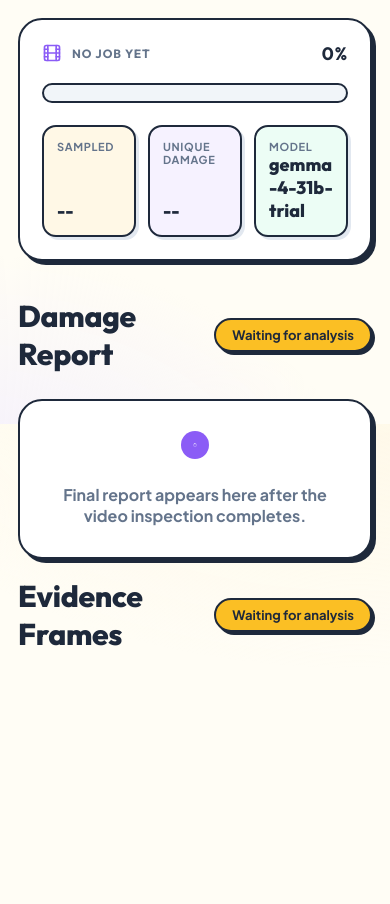
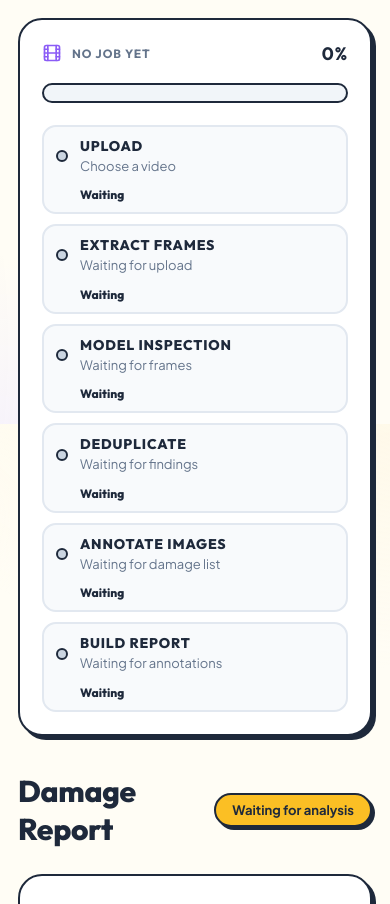
Before and after one commit to am-will/gemma-demos, a React (Vite) app in the folder car-damage/: page / in a window 390 px wide. Shown: the part 1264-2168 px from the top of the page. Before the commit the page ends 1999 px from the top, so only its background shows below. Built offline with nearby package versions, Linux system fonts and the light colour scheme.

Commit message:
Show damage analysis process dashboard

```diff
--- a/car-damage/src/main.jsx
+++ b/car-damage/src/main.jsx
@@ -1,6 +1,6 @@
 import React, { useEffect, useMemo, useRef, useState } from "react";
 import { createRoot } from "react-dom/client";
-import { AlertTriangle, CheckCircle2, Clipboard, Copy, Download, FileText, Film, FolderOpen, Gauge, Search, UploadCloud } from "lucide-react";
+import { AlertTriangle, CheckCircle2, Clipboard, Copy, Film, Gauge, Search, UploadCloud } from "lucide-react";
 import "./styles.css";
 
 const api = "";
@@ -45,7 +45,7 @@ function App() {
   async function startAnalysis() {
     if (!file || busy) return;
     setError("");
-    setJob(null);
+    setJob(makeUploadJob(0));
     setJobId(null);
     const form = new FormData();
     form.append("video", file);
@@ -55,14 +55,22 @@ function App() {
     form.append("frameConcurrency", settings.frameConcurrency);
     form.append("tileConcurrency", settings.tileConcurrency);
 
-    const response = await fetch(`${api}/api/analyze`, { method: "POST", body: form });
-    const data = await response.json();
-    if (!response.ok) {
-      setError(data.error || "Upload failed");
+    let data;
+    try {
+      data = await uploadAnalysis(form, (percent) => setJob(makeUploadJob(percent)));
+    } catch (uploadError) {
+      const message = uploadError instanceof Error ? uploadError.message : "Upload failed";
+      setError(message);
+      setJob({
+        status: "failed",
+        progress: 0,
+        message,
+        pipeline: makeUploadPipeline(0, "failed")
+      });
       return;
     }
     setJobId(data.jobId);
-    setJob({ status: "queued", progress: 0, message: "Queued video inspection" });
+    setJob({ status: "queued", progress: 3, message: "Queued video inspection", pipeline: makeUploadPipeline(100, "complete") });
     setCopied(false);
   }
 
@@ -179,18 +187,18 @@ function App() {
             <strong>{job?.progress || 0}%</strong>
           </div>
           <div className="meter"><div style={{ width: `${job?.progress || 0}%` }} /></div>
-          <div className="summaryGrid">
-            <Stat label="Sampled" value={job?.result?.sampledFrames ?? "--"} />
-            <Stat label="Unique damage" value={complete ? detections.length : "--"} />
-            <Stat label="Model" value={job?.settings?.model || "gemma-4-31b-trial"} />
+          <div className="processDashboard">
+            {(job?.pipeline || makeIdlePipeline()).map((step) => (
+              <div className={`processStep ${step.status}`} key={step.key}>
+                <span className="processDot" aria-hidden="true" />
+                <div className="processCopy">
+                  <strong>{step.label}</strong>
+                  <span>{step.detail}</span>
+                </div>
+                <small>{formatStepMeta(step)}</small>
+              </div>
+            ))}
           </div>
-          {complete ? (
-            <div className="downloads">
-              <a href={job.result.manifestUrl} target="_blank" rel="noreferrer"><Download size={16} /> Manifest</a>
-              {job.result.reportMarkdownUrl ? <a href={job.result.reportMarkdownUrl} target="_blank" rel="noreferrer"><FileText size={16} /> Report</a> : null}
-              <a href={`/outputs/jobs/${job.id}`} target="_blank" rel="noreferrer"><FolderOpen size={16} /> Output folder</a>
-            </div>
-          ) : null}
           {job?.status === "failed" ? <p className="error"><AlertTriangle size={16} />{job.error}</p> : null}
         </div>
       </section>
@@ -328,6 +336,74 @@ function formatReportText(report) {
   return lines.join("\n");
 }
 
+function uploadAnalysis(form, onUploadProgress) {
+  return new Promise((resolve, reject) => {
+    const xhr = new XMLHttpRequest();
+    xhr.open("POST", `${api}/api/analyze`);
+    xhr.upload.onprogress = (event) => {
+      if (!event.lengthComputable) return;
+      onUploadProgress?.(Math.round((event.loaded / event.total) * 100));
+    };
+    xhr.onload = () => {
+      let data = {};
+      try {
+        data = JSON.parse(xhr.responseText || "{}");
+      } catch {
+        reject(new Error("Upload returned an invalid response"));
+        return;
+      }
+      if (xhr.status >= 200 && xhr.status < 300) resolve(data);
+      else reject(new Error(data.error || "Upload failed"));
+    };
+    xhr.onerror = () => reject(new Error("Upload failed"));
+    xhr.send(form);
+  });
+}
+
+function makeIdlePipeline() {
+  return [
+    { key: "upload", label: "Upload", status: "pending", detail: "Choose a video", progress: 0 },
+    { key: "extract", label: "Extract frames", status: "pending", detail: "Waiting for upload", progress: 0 },
+    { key: "inspect", label: "Model inspection", status: "pending", detail: "Waiting for frames", progress: 0 },
+    { key: "dedupe", label: "Deduplicate", status: "pending", detail: "Waiting for findings", progress: 0 },
+    { key: "annotate", label: "Annotate images", status: "pending", detail: "Waiting for damage list", progress: 0 },
+    { key: "report", label: "Build report", status: "pending", detail: "Waiting for annotations", progress: 0 }
+  ];
+}
+
+function makeUploadPipeline(percent, status = "active") {
+  const pipeline = makeIdlePipeline();
+  pipeline[0] = {
+    ...pipeline[0],
+    status,
+    detail: status === "failed" ? "Upload failed" : `${Math.max(0, Math.min(100, percent))}% uploaded to local server`,
+    progress: Math.max(0, Math.min(1, percent / 100))
+  };
+  return pipeline;
+}
+
+function makeUploadJob(percent) {
+  return {
+    status: "uploading",
+    progress: Math.max(1, Math.min(4, Math.round(percent / 25))),
+    message: `Uploading video (${percent}%)`,
+    pipeline: makeUploadPipeline(percent)
+  };
+}
+
+function formatStepMeta(step) {
+  if (step.status === "complete") return step.elapsedMs ? formatDuration(step.elapsedMs) : "Done";
+  if (step.status === "active") return Number.isFinite(step.progress) ? `${Math.round(step.progress * 100)}%` : "Running";
+  if (step.status === "failed") return "Failed";
+  return "Waiting";
+}
+
+function formatDuration(ms) {
+  if (!Number.isFinite(ms)) return "";
+  if (ms < 1000) return `${Math.max(1, Math.round(ms))}ms`;
+  return `${(ms / 1000).toFixed(ms < 10000 ? 1 : 0)}s`;
+}
+
 function Stat({ label, value }) {
   return (
     <div className="stat">
--- a/car-damage/src/styles.css
+++ b/car-damage/src/styles.css
@@ -411,6 +411,94 @@ input:focus {
     #a78bfa 20px
   );
   transition: width 320ms var(--bounce);
+}
+
+.processDashboard {
+  display: grid;
+  gap: 10px;
+}
+
+.processStep {
+  display: grid;
+  grid-template-columns: auto minmax(0, 1fr) auto;
+  gap: 12px;
+  align-items: center;
+  min-height: 58px;
+  padding: 10px 12px;
+  border: 2px solid var(--line-soft);
+  border-radius: 14px;
+  background: #f8fafc;
+}
+
+.processStep.active {
+  border-color: var(--ink);
+  background: #fff8e6;
+  box-shadow: 3px 3px 0 0 var(--line-soft);
+}
+
+.processStep.complete {
+  border-color: #86efac;
+  background: #ecfdf5;
+}
+
+.processStep.failed {
+  border-color: var(--bad);
+  background: #fff1f3;
+}
+
+.processDot {
+  width: 12px;
+  height: 12px;
+  border: 2px solid var(--ink);
+  border-radius: 9999px;
+  background: #cbd5e1;
+}
+
+.processStep.active .processDot {
+  background: var(--amber);
+  animation: pulseDot 900ms ease-in-out infinite alternate;
+}
+
+.processStep.complete .processDot {
+  background: var(--mint);
+}
+
+.processStep.failed .processDot {
+  background: var(--bad);
+}
+
+.processCopy {
+  display: grid;
+  gap: 3px;
+  min-width: 0;
+}
+
+.processCopy strong {
+  font-family: "Outfit", system-ui, sans-serif;
+  font-size: 14px;
+  font-weight: 800;
+  text-transform: uppercase;
+  letter-spacing: 0.06em;
+}
+
+.processCopy span {
+  color: var(--muted);
+  font-size: 13px;
+  line-height: 1.35;
+  overflow-wrap: anywhere;
+}
+
+.processStep small {
+  color: var(--ink);
+  font-family: "Outfit", system-ui, sans-serif;
+  font-size: 12px;
+  font-weight: 800;
+  white-space: nowrap;
+}
+
+@keyframes pulseDot {
+  from { transform: scale(0.82); }
+  to { transform: scale(1.1); }
 }
 
 .summaryGrid {
@@ -879,6 +967,12 @@ h3 {
   .summaryGrid { grid-template-columns: repeat(3, 1fr); }
   .stat { min-height: 80px; }
   .stat strong { font-size: 18px; }
+  .processStep {
+    grid-template-columns: auto minmax(0, 1fr);
+  }
+  .processStep small {
+    grid-column: 2;
+  }
 }
 
 @media (prefers-reduced-motion: reduce) {
@@ -886,8 +980,10 @@ h3 {
   .card,
   .primary,
   .drop,
-  .downloads a {
+  .downloads a,
+  .processStep.active .processDot {
     transition: none !important;
+    animation: none !important;
   }
   .card:hover { transform: none; }
 }
```
Also changed, not shown: 1 other file (tests, documents, lock files or other folders).
